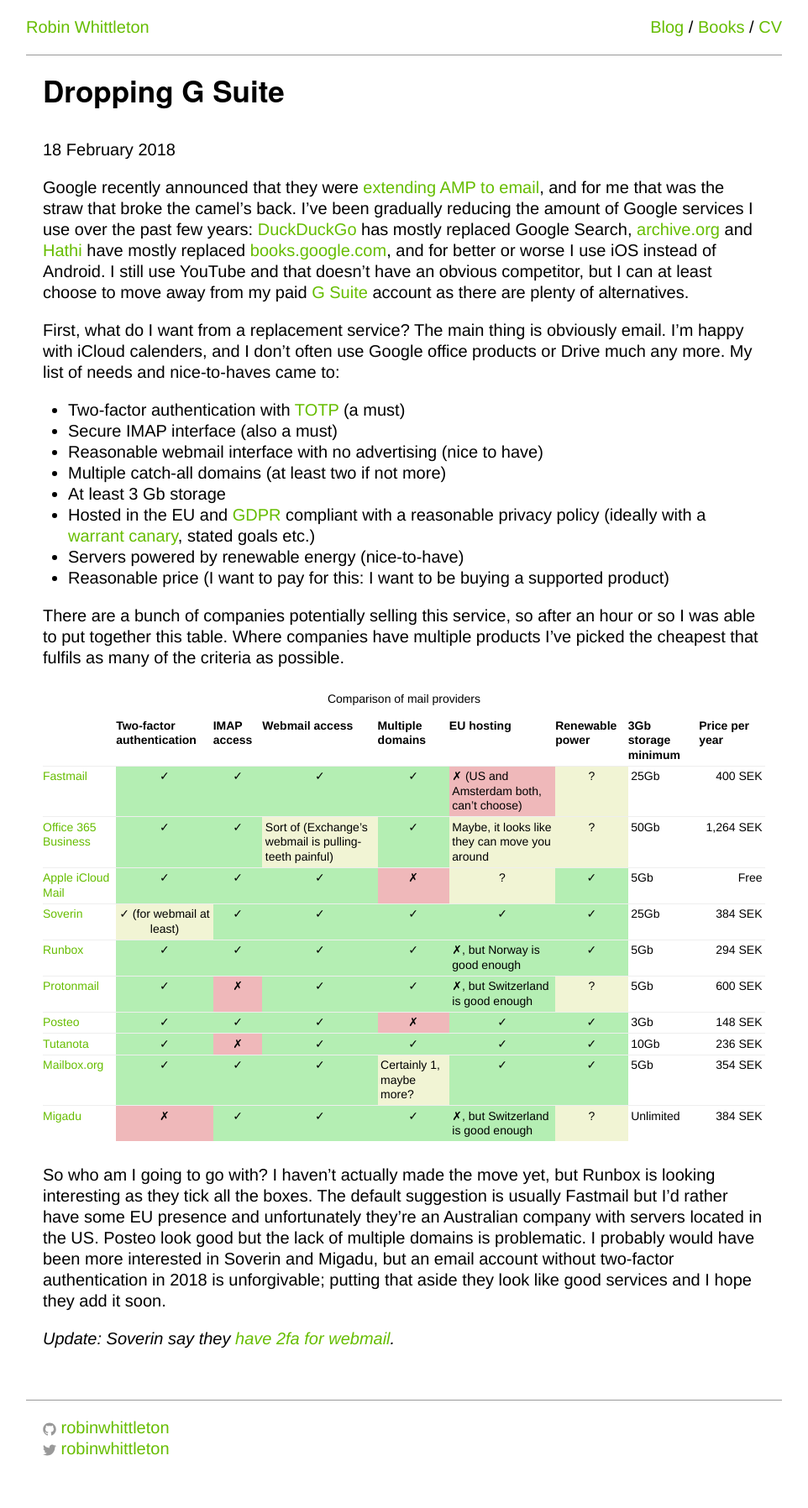
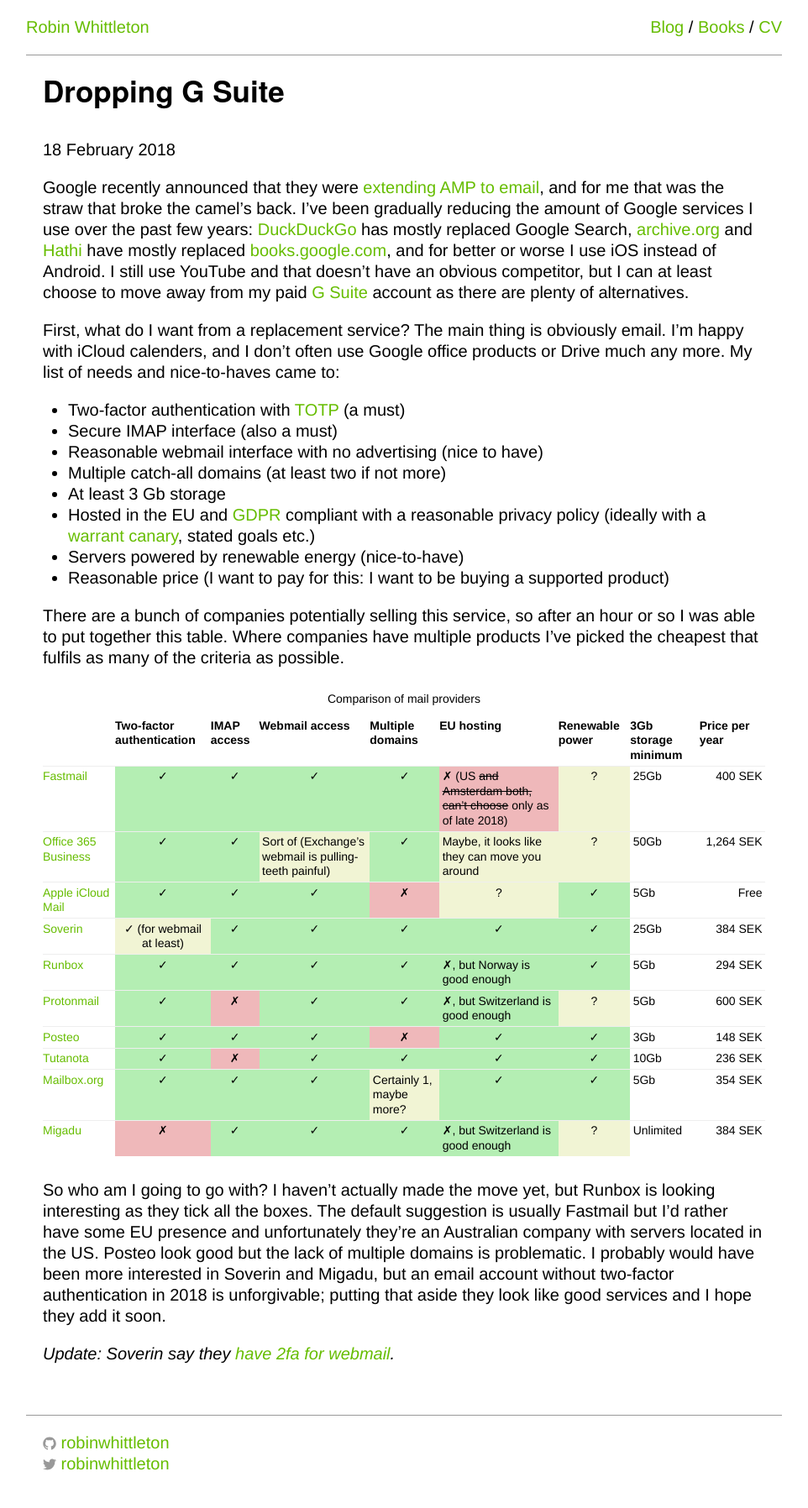
Before and after one commit to robinwhittleton/reala.net, a Jekyll site: the page built from _posts/2018-02-18-dropping-g-suite.html, in a window 1280 px wide. Shown: the whole page at 84% size, without its empty margins (159-1121 px from the left). Built offline with Jekyll 4.4.1, drawn with Linux system fonts in a browser that asks for light colours.

Commit message:
Fastmail went US-only

```diff
--- a/_posts/2018-02-18-dropping-g-suite.html
+++ b/_posts/2018-02-18-dropping-g-suite.html
@@ -44,7 +44,7 @@
 			<td class="answer-yes answer-complete">✓</td>
 			<td class="answer-yes answer-complete">✓</td>
 			<td class="answer-yes answer-complete">✓</td>
-			<td class="answer-no">✗ (US and Amsterdam both, can’t choose)</td>
+			<td class="answer-no">✗ (US <del>and Amsterdam both, can’t choose</del> only as of late 2018)</td>
 			<td class="answer-maybe answer-complete">?</td>
 			<td>25Gb</td>
 			<td class="number">400 SEK</td>
```
